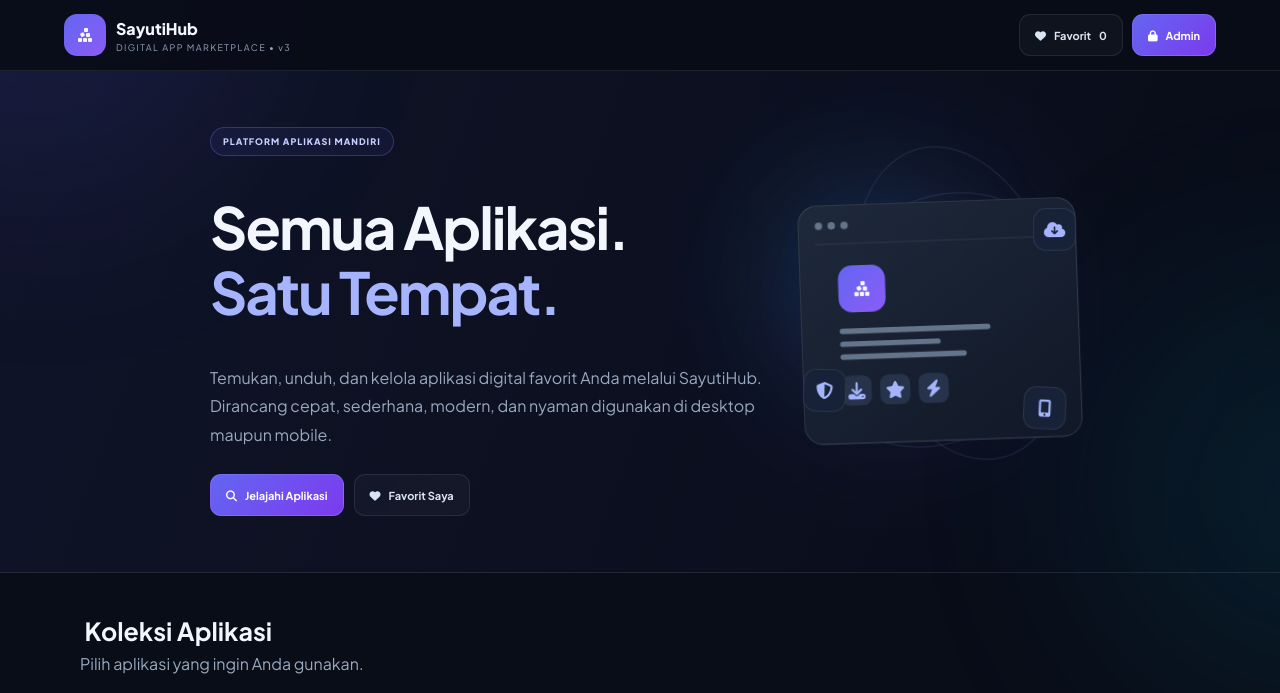
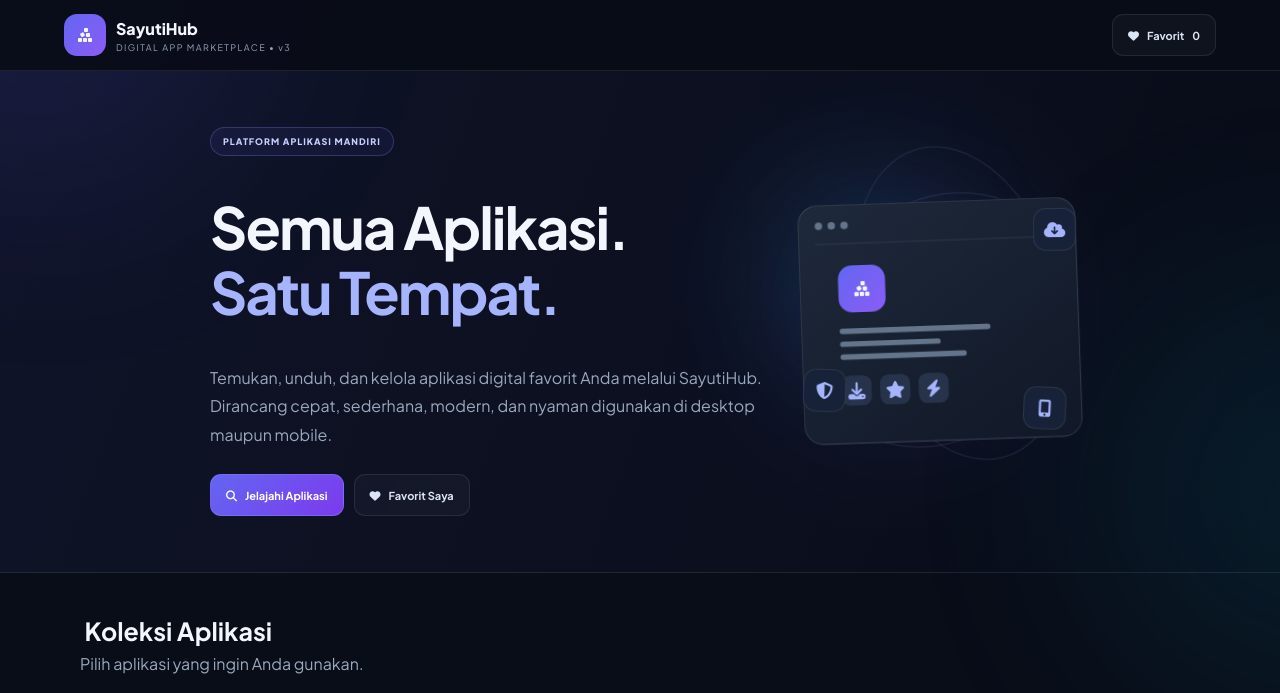
Before and after one commit to sayut303-dot/sayuti.my.id, a plain HTML site: page index.html in a window 1280 px wide. Shown: the top 693 px of the page. Drawn offline with Linux system fonts and the light colour scheme; some icons are missing.

Commit message:
Hide admin button from navigation

```diff
--- a/index.html
+++ b/index.html
@@ -41,7 +41,7 @@
    </div>
    <div class="nav-actions">
     <button aria-label="Aplikasi favorit" class="nav-btn" onclick="switchView('favorites')"><i class="fa-solid fa-heart"></i> <span>Favorit</span> <span id="favCount">0</span></button>
-    <button aria-label="Login admin" class="nav-btn primary-action" onclick="openAdminLoginModal()"><i class="fa-solid fa-lock"></i> <span>Admin</span></button>
+    <button aria-label="Login admin" class="nav-btn primary-action" onclick="openAdminLoginModal()" style="display:none"><i class="fa-solid fa-lock"></i> <span>Admin</span></button>
    </div>
   </nav>
   <!-- =========================================================
```
